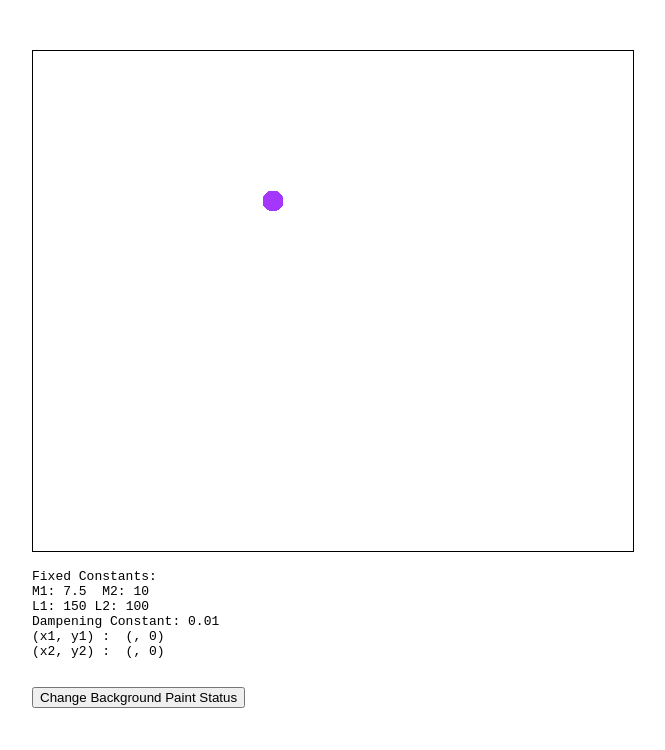
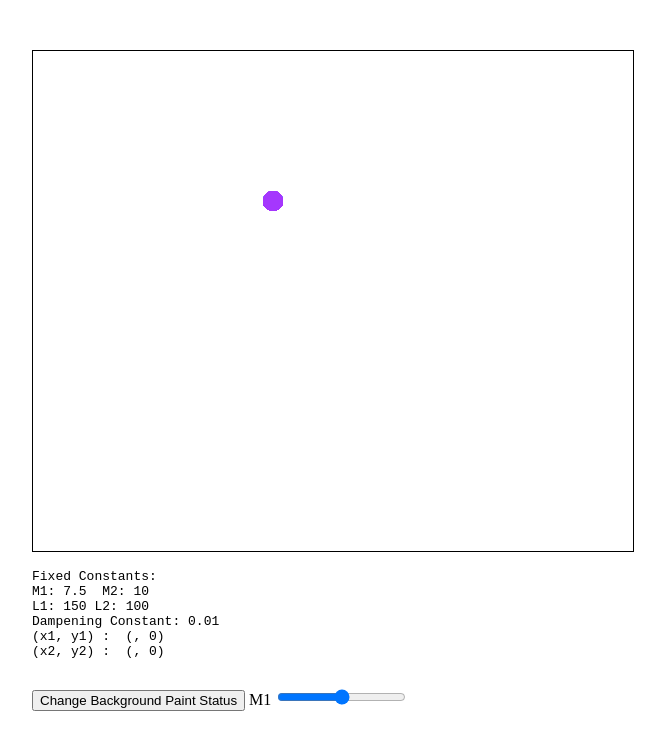
Before and after one commit to srirajshukla/double-pendulam-visualisation, a website built with webpack: page www/index.html in a window 1280 px wide. Shown: the whole page, without its empty margins (168-833 px from the left). Built offline with nearby package versions, Linux system fonts and the light colour scheme; what dp-vis would draw is missing.

Commit message:
Option to change the base mass

```diff
--- a/www/index.html
+++ b/www/index.html
@@ -19,6 +19,8 @@
   <canvas id="pendulam"></canvas>
   <pre id="info"></pre>
   <button id="change_backgound">Change Background Paint Status</button>
+  <label for="volume">M1</label>
+  <input type="range" id="volume" name="volume" min="0" max="20">
   <noscript>This page contains webassembly and javascript content, please enable javascript in your browser.</noscript>
   <script src="./bootstrap.js"></script>
 
```
